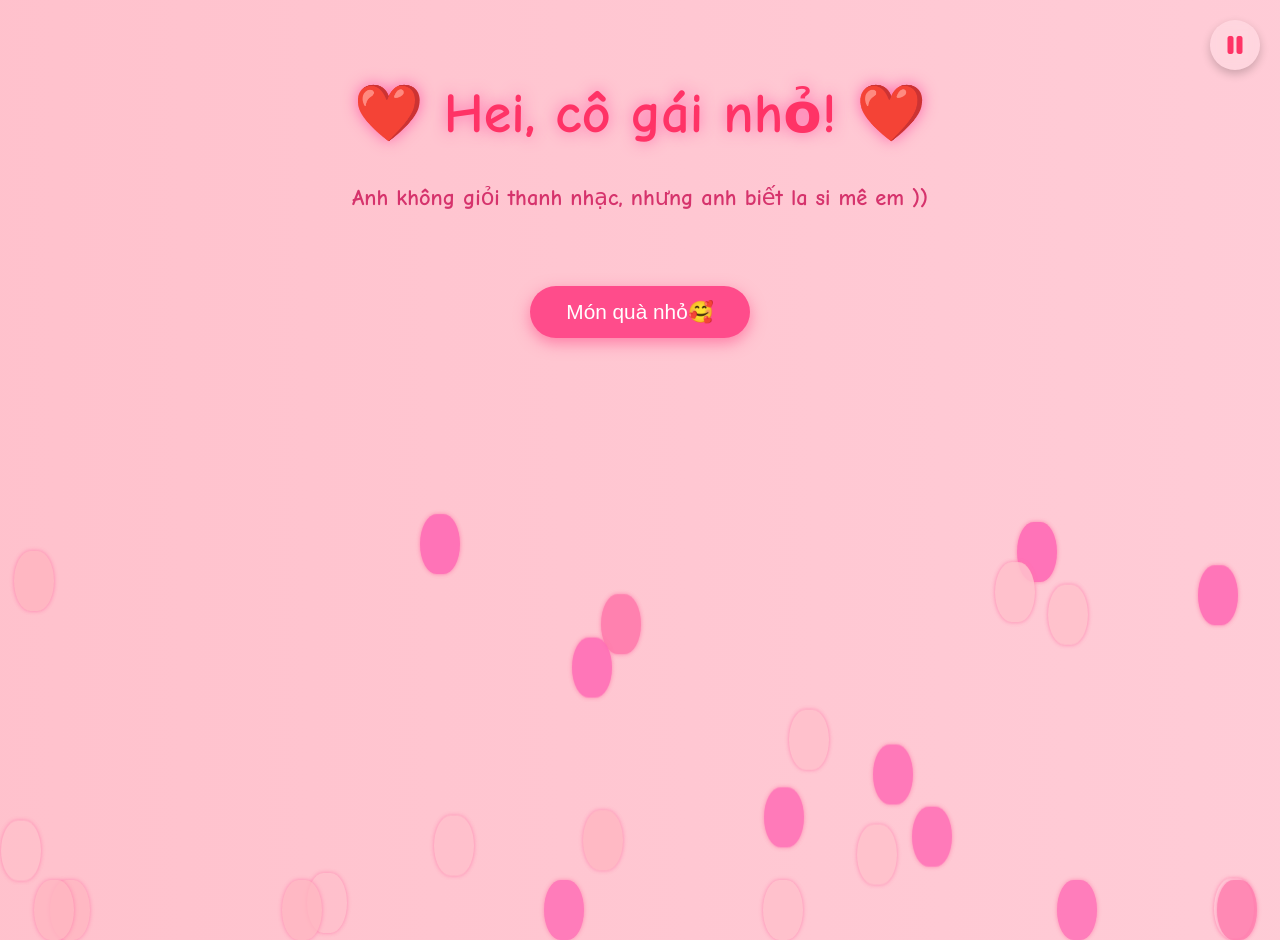
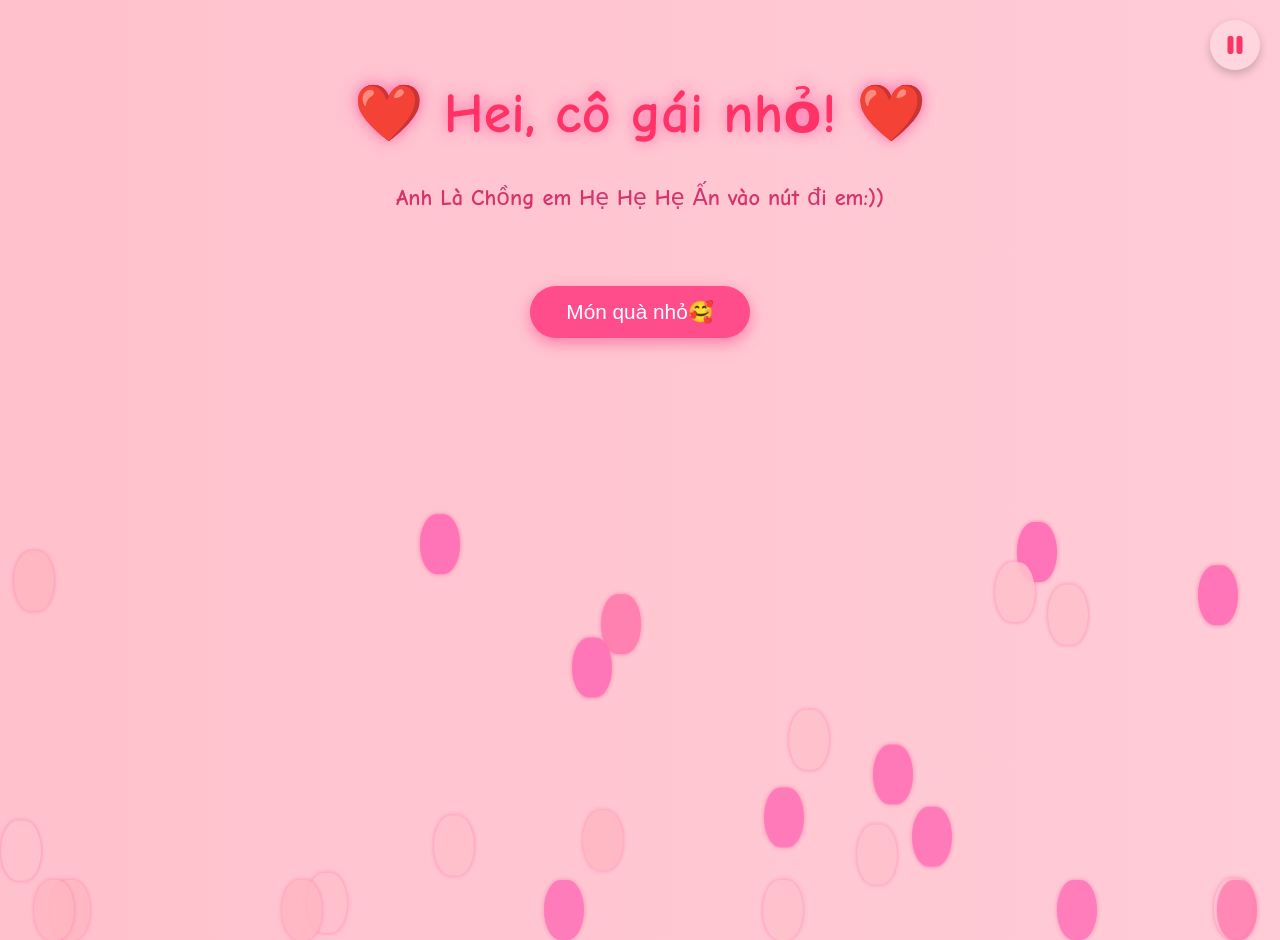
Before and after one commit to VuChiHuong04/huongvjp1, a plain HTML site: page mkoch.html in a window 1280 px wide. Drawn offline with Linux system fonts and the light colour scheme.

Commit message:
mkoch.html

```diff
--- a/mkoch.html
+++ b/mkoch.html
@@ -3,7 +3,7 @@
 <head>
   <meta charset="UTF-8" />
   <meta name="viewport" content="width=device-width, initial-scale=1" />
-  <title>Hi bé iu của chồng❤️❤️❤️</title>
+  <title>Hi voiu của chồng❤️❤️❤️</title>
   <link rel="stylesheet" href="https://cdnjs.cloudflare.com/ajax/libs/font-awesome/6.0.0/css/all.min.css">
   <style>
     @import url('https://fonts.googleapis.com/css2?family=Comic+Neue:wght@700&display=swap');
@@ -271,7 +271,7 @@
   <div class="firework-container" id="fireworkContainer"></div>
 
   <script>
-    const message = "Anh không giỏi thanh nhạc, nhưng anh biết la si mê em ))";
+    const message = "Anh Là Chồng em Hẹ Hẹ Hẹ Ấn vào nút đi em:))";
     let idx = 0;
     function type() {
       if (idx < message.length) {
```
